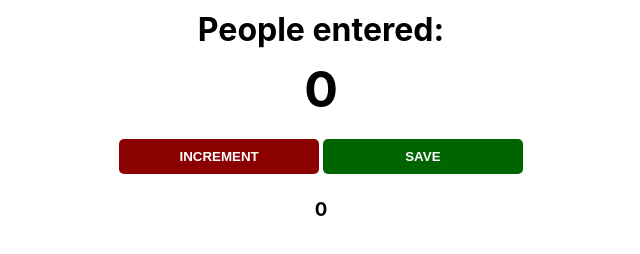
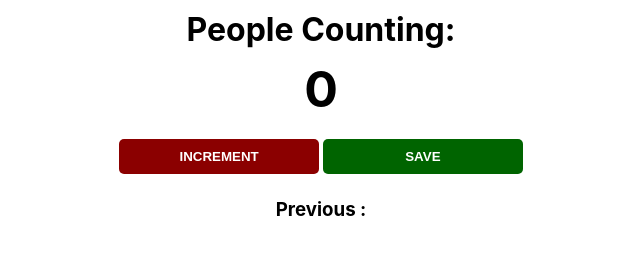
Before and after one commit to Thrymst/counting-apps, a plain HTML site: page index.html in a window 1280 px wide. Shown: the whole page, without its empty margins (319-959 px from the left). Drawn offline with Linux system fonts and the light colour scheme.

Commit message:
Update index.html

```diff
--- a/index.html
+++ b/index.html
@@ -3,13 +3,13 @@
         <link rel="stylesheet" href="index.css">
     </head>
     <body>
-        <h1>People entered:</h1>
+        <h1>People Counting:</h1>
         <h2 id="count-el">0</h2>
         <button id="increment-btn" onclick="increament()">INCREMENT</button>
         <!-- 2. Create a SAVE button.
             Set the id to "save-btn" and call the save() function when it's clicked -->
             <button id="save-btn" onclick="save()">SAVE</button>
-            <h3 id="save-el">0</h3>
+            <h3 id="save-el">Previous : </h3>
         <script src="index.js"></script>
     </body>
 </html>
```
